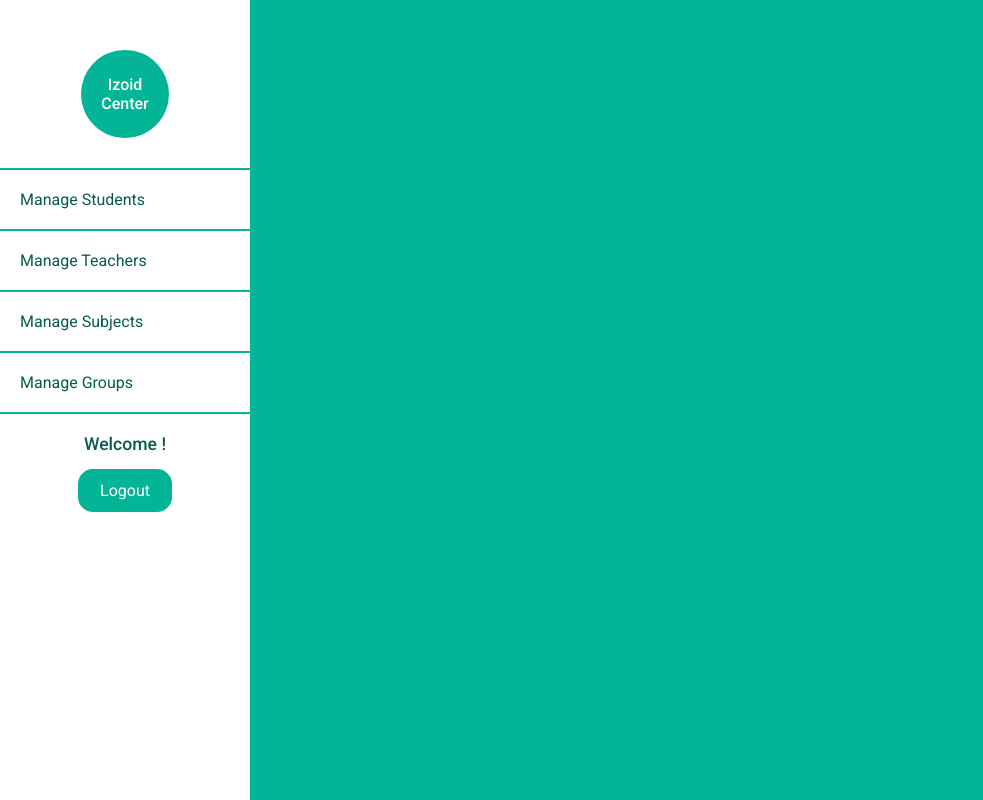
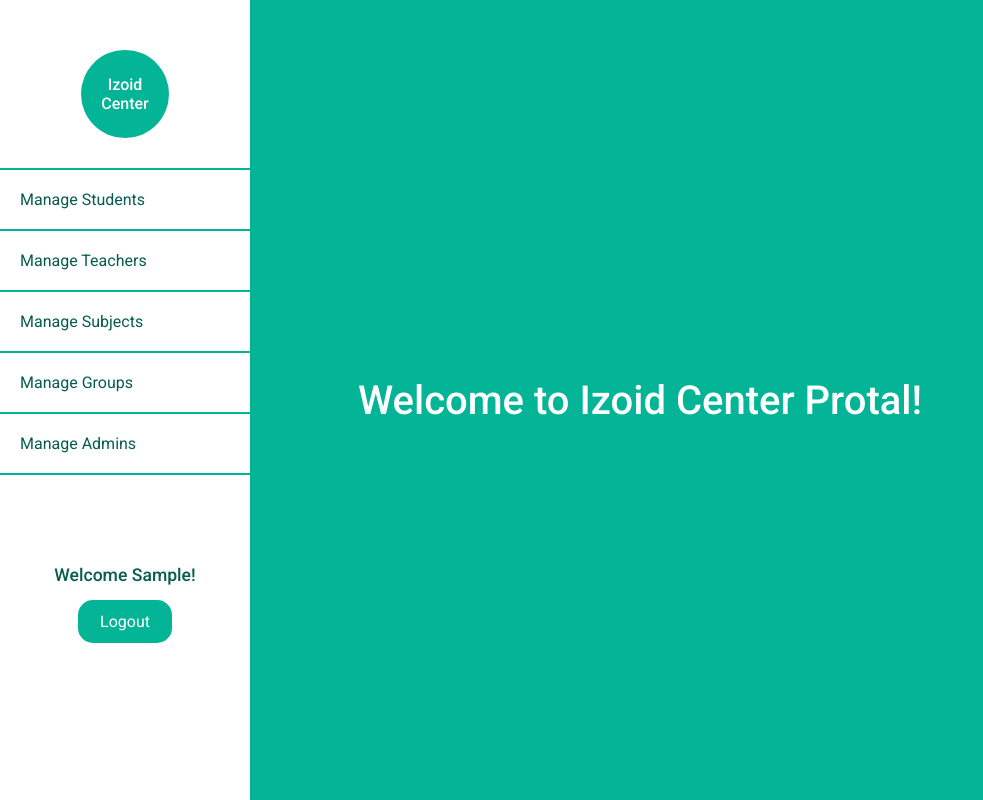
Before and after one commit to wahsandaruwan/izoid_mern_v1, a React (Create React App) app in the folder frontend/: page /dashboard in a window 1280 px wide. Shown: the whole page, without its empty margins (0-983 px from the left). Built offline with nearby package versions, Linux system fonts and the light colour scheme; sample sign-in values are in the browser's storage.

Commit message:
Loggeduser display error fixed in frontend

```diff
--- a/frontend/src/Components/Elements/NavBar.js
+++ b/frontend/src/Components/Elements/NavBar.js
@@ -1,8 +1,24 @@
+import { useState, useEffect } from "react"
 import { useHistory } from "react-router-dom";
 
-const NavBar = ({ loggedUser }) => {
+const NavBar = () => {
+    // Logged user state
+    const [loggedUser, setLoggedUser] = useState("")
+
     // Set history
     const history = useHistory()
+
+    // Get user data from local storage
+    const getUserData = () => {
+        const userLoginData = localStorage.getItem("userLogin")
+        if (userLoginData) {
+            const { firstName } = JSON.parse(userLoginData)
+            setLoggedUser(firstName)
+        }
+    }
+    useEffect(() => {
+        getUserData()
+    }, [])
 
     // Logout handler
     const logoutHandler = (e) => {
@@ -22,6 +38,7 @@ const NavBar = ({ loggedUser }) => {
                     <li><a href="#">Manage Teachers</a></li>
                     <li><a href="#">Manage Subjects</a></li>
                     <li><a href="#">Manage Groups</a></li>
+                    <li><a href="#">Manage Admins</a></li>
                 </ul>
                 <div className="user">
                     <h3>Welcome {loggedUser}!</h3>
--- a/frontend/src/Components/Pages/Dashboard.js
+++ b/frontend/src/Components/Pages/Dashboard.js
@@ -1,10 +1,22 @@
+import NavBar from "../Elements/NavBar";
 import { useHistory } from "react-router-dom";
-import NavBar from "../Elements/NavBar";
 
 const Dashboard = () => {
+    // Set history
+    const history = useHistory()
+
+    // Redirect to home if user not logged in
+    const userLoginData = localStorage.getItem("userLogin")
+    if (!userLoginData) {
+        history.push("/")
+    }
+
     return (
         <>
             <NavBar />
+            <section className="main-sec">
+                <h1 className="welcome-msg">Welcome to Izoid Center Protal!</h1>
+            </section>
         </>
     )
 }
--- a/frontend/src/Components/Pages/Home.js
+++ b/frontend/src/Components/Pages/Home.js
@@ -44,7 +44,7 @@ const Home = () => {
         // Api call
         try {
             if (regNum === "") {
-                setError("Enter a registration number")
+                setError("Enter a registration code")
             }
             else if (password === "") {
                 setError("Enter a password")
@@ -80,7 +80,7 @@ const Home = () => {
                     <div className="lg-frm">
                         <h2>Login</h2>
                         <form>
-                            <InputBox placeText="Registration Number" type="text" inputState={regNumState} />
+                            <InputBox placeText="Registration Code" type="text" inputState={regNumState} />
                             <InputBox placeText="Password" type="password" inputState={passwordState} />
                             <SubmitBtn text="Login" clickFunc={loginHandler} />
                             {error && <div className="err-msg">{error}</div>}
--- a/frontend/src/index.css
+++ b/frontend/src/index.css
@@ -110,7 +110,7 @@ a {
   justify-content: center;
   align-items: center;
   flex-direction: column;
-  margin: 20px 0;
+  margin: 90px 0 15px 0;
 }
 
 .nav-menu .user h3 {
@@ -189,3 +189,9 @@ a {
 }
 
 /* --------Dashboard page-------- */
+.welcome-msg {
+  font-size: 2.5rem;
+  font-weight: 500;
+  color: #fff;
+  margin-top: 20vh;
+}
```
